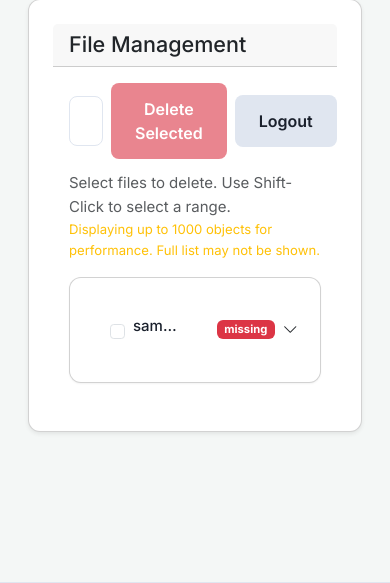
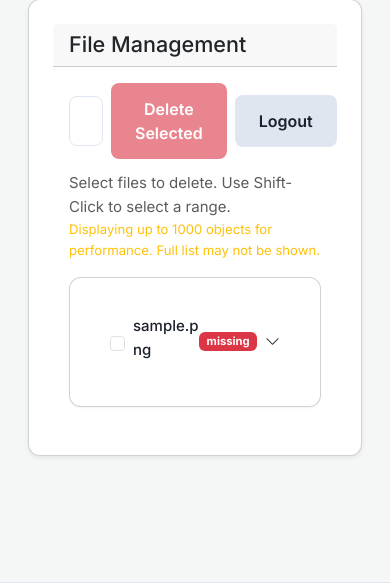
Before and after one commit to adabalap/sharenest, a Flask app: page /admin in a window 390 px wide. Shown: the part 135-718 px from the top of the page. Run offline with Flask 3, Linux system fonts and the light colour scheme; the visitor is signed in with stand-in values (Sample User, id 1); tables that the repository leaves empty hold one stand-in row (values such as "Sample post").

Commit message:
Fix: Admin panel interactivity and implement mobile-first card display
- Addressed issues where fields and buttons in the admin panel were not clickable.
- Implemented a mobile-first card-style display for file records in the admin panel, with expandable details.
- Refined CSS for better layout, icon handling, and responsiveness.
- Ensured Bootstrap Icons CSS is correctly loaded.

```diff
--- a/static/css/style.css
+++ b/static/css/style.css
@@ -444,6 +444,13 @@ footer .copyright { margin-top: 0.5rem; }
 .admin-container {
     max-width: 1200px;
 }
+/* Ensure all interactive elements in admin container are clickable */
+.admin-container button,
+.admin-container input,
+.admin-container a,
+.admin-container .form-check-input {
+    pointer-events: auto;
+}
 .admin-header {
     display: flex;
     justify-content: space-between;
@@ -521,14 +528,27 @@ footer .copyright { margin-top: 0.5rem; }
 }
 .file-card .card-header .form-check {
     margin-bottom: 0;
+    display: flex; /* Ensure checkbox and label align */
+    align-items: center;
+    flex-grow: 1; /* Allow the form check to take available space */
+}
+.file-card .card-header .form-check-input {
+    flex-shrink: 0; /* Prevent checkbox from shrinking */
+    margin-right: 0.5rem; /* Space between checkbox and label */
 }
 .file-card .card-header .form-check-label {
     font-weight: 500;
     color: var(--on-surface-color);
-    white-space: nowrap;
-    overflow: hidden;
-    text-overflow: ellipsis;
-    max-width: calc(100% - 2rem); /* Adjust based on checkbox size */
+    white-space: normal; /* Allow text wrapping */
+    word-break: break-word; /* Break long words */
+    overflow-wrap: break-word; /* Ensure wrapping on supported browsers */
+    flex-grow: 1; /* Allow label to take remaining space */
+    /* text-overflow: ellipsis; */ /* This might re-truncate if `white-space: normal` is used widely, but useful for single line ellipsis if we revert. For now, rely on wrapping. */
+    /* max-width: calc(100% - 2rem); */ /* Remove or adjust as needed for dynamic width */
+}
+.file-card .card-header .expand-toggle-icon {
+    margin-left: auto; /* Push icon to the right */
+    flex-shrink: 0; /* Prevent icon from shrinking */
 }
 
 .file-card .card-body {
@@ -588,6 +608,16 @@ footer .copyright { margin-top: 0.5rem; }
     }
     .file-card .card-body .row {
         flex-grow: 1;
+        /* Ensure columns within card-body align with file-list-header */
+        display: flex;
+        align-items: center;
+    }
+    .file-card .card-body .col-md-1,
+    .file-card .card-body .col-md-2,
+    .file-card .card-body .col-md-4 {
+        /* Reset padding for better alignment if needed, or adjust from base Bootstrap */
+        padding-left: 0.5rem;
+        padding-right: 0.5rem;
     }
     .file-card .card-body .text-end {
         margin-left: auto;
--- a/static/js/admin.js
+++ b/static/js/admin.js
@@ -76,7 +76,7 @@ document.addEventListener('DOMContentLoaded', () => {
                         </div>
                         <div class="d-flex align-items-center">
                             <span class="badge bg-${getStatusClass(file.status)} me-2">${file.status}</span>
-                            <i class="bi bi-chevron-down expand-toggle-icon d-md-none"></i>
+                            <i class="bi bi-chevron-down expand-toggle-icon"></i>
                         </div>
                     </div>
                     <div class="card-body">
--- a/templates/admin.html
+++ b/templates/admin.html
@@ -41,9 +41,8 @@
                 <div class="col-md-4">Filename</div>
                 <div class="col-md-1">Size</div>
                 <div class="col-md-2">Created</div>
-                <div class="col-md-1">Expires</div>
+                <div class="col-md-2">Expires</div>
                 <div class="col-md-1">Downloads</div>
-                <div class="col-md-1">Status</div>
                 <div class="col-md-1">Actions</div>
             </div>
             <div id="file-list-container">
```
